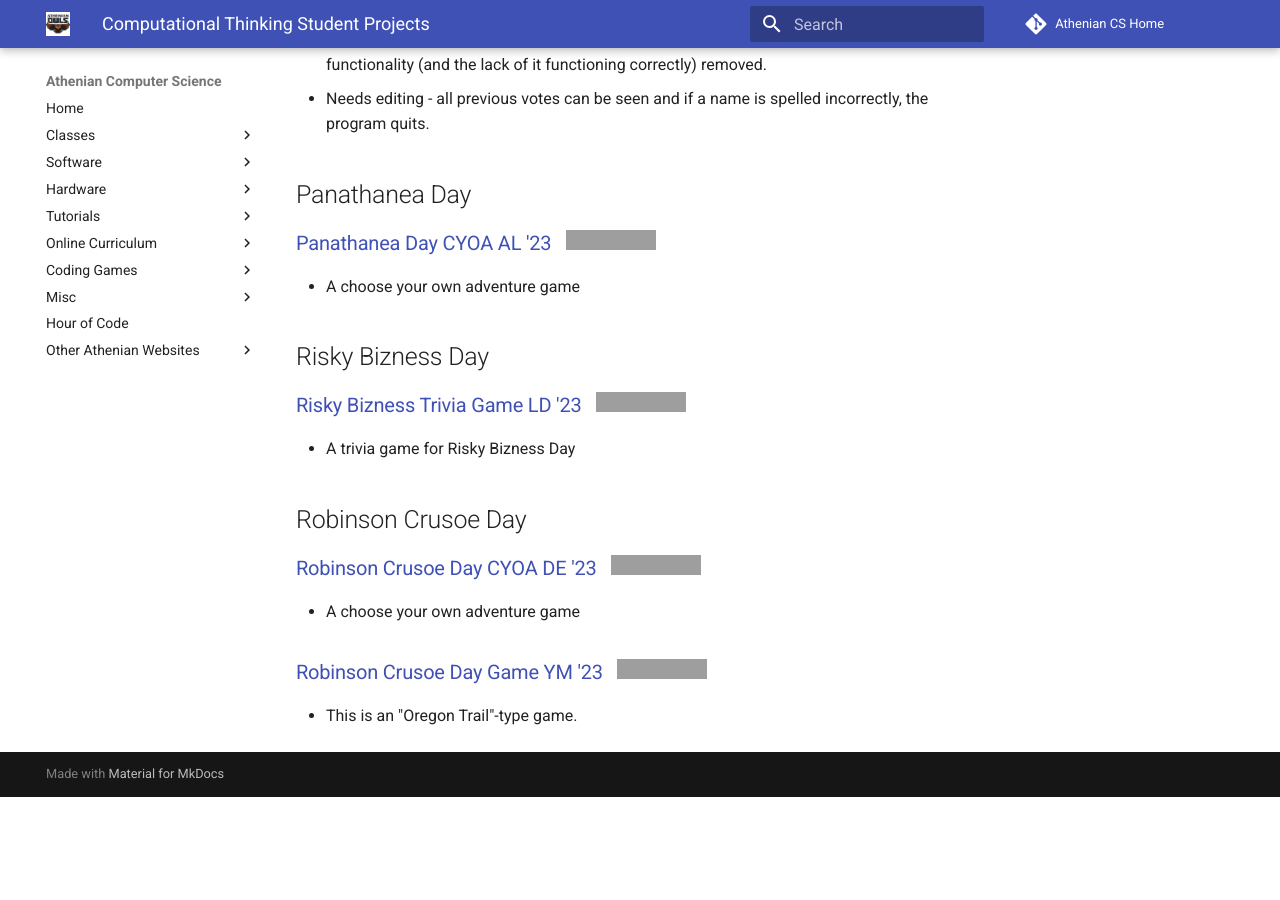
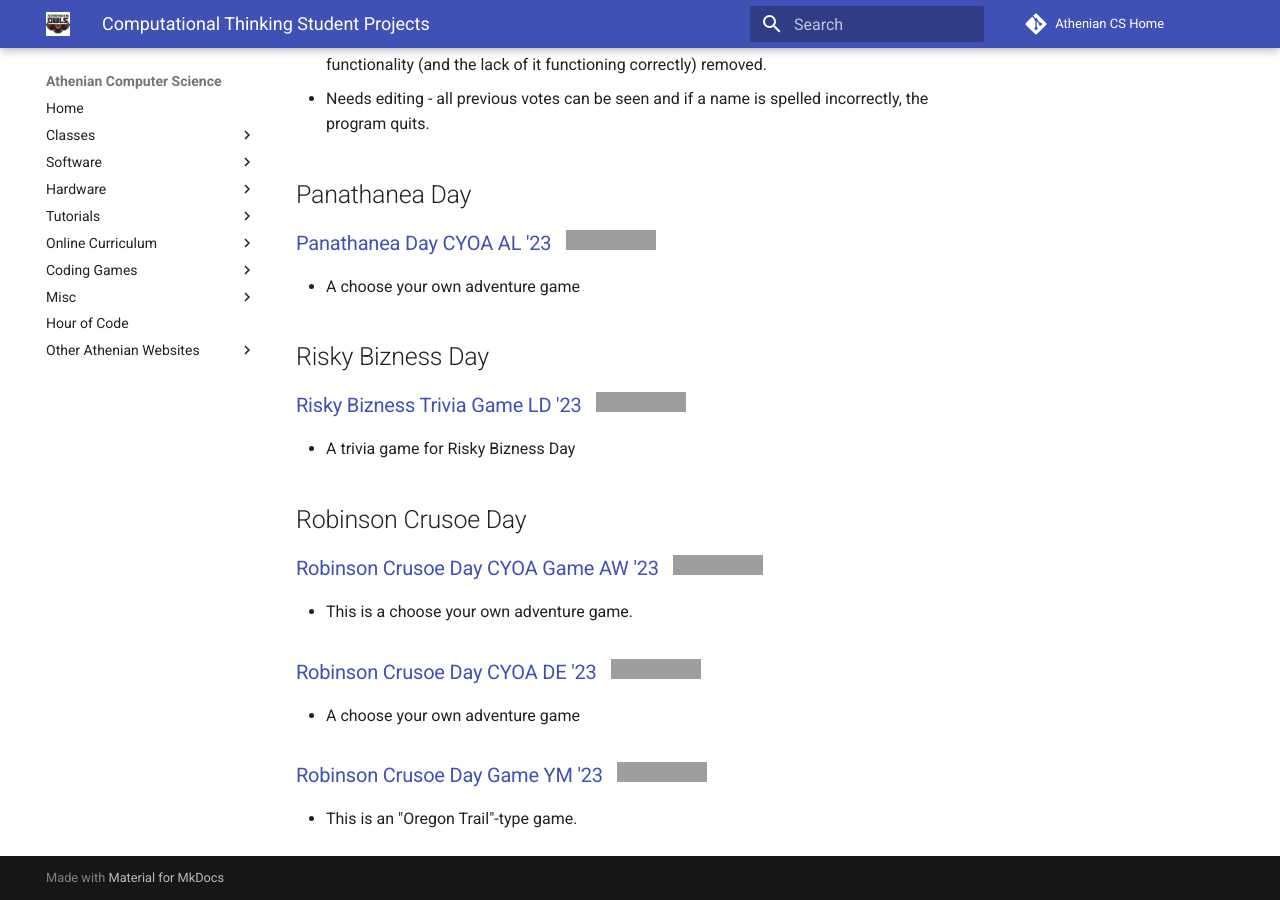
Before and after one commit to athenian-computational-thinking/athenian-cs-mkdocs, an MkDocs documentation site: the page built from docs/ct-projects.md, in a window 1280 px wide and 900 px high, scrolled down 3695 px. Built offline with MkDocs 1.6.1 and Material for MkDocs 9.7.7, drawn with Linux system fonts in a browser that asks for light colours; comment, search, counter and statistics services are not loaded; before the commit the page ends 4492 px from its top, so only the background shows below that; grey boxes are pictures that could not be loaded.

Commit message:
Update ct-projects.md

```diff
--- a/docs/ct-projects.md
+++ b/docs/ct-projects.md
@@ -123,6 +123,10 @@ It's essentially the ranked voting program with some functionality (and the lack
 * A trivia game for Risky Bizness Day
 
 ## Robinson Crusoe Day
+
+### [Robinson Crusoe Day CYOA Game AW '23](https://github.com/athenian-ct-projects/Robinson-Crusoe-Day-AW) &nbsp; [![Run on Repl.it](https://repl.it/badge/github/athenian-ct-projects/Robinson-Crusoe-Day-AW)](https://repl.it/github/athenian-ct-projects/Robinson-Crusoe-Day-AW)
+* This is a choose your own adventure game.
+
 ### [Robinson Crusoe Day CYOA DE '23](https://github.com/athenian-ct-projects/Robinson-Crusoe-Day-DE) &nbsp; [![Run on Repl.it](https://repl.it/badge/github/athenian-ct-projects/Robinson-Crusoe-Day-DE)](https://repl.it/github/athenian-ct-projects/Robinson-Crusoe-Day-DE)
 * A choose your own adventure game
 
```
